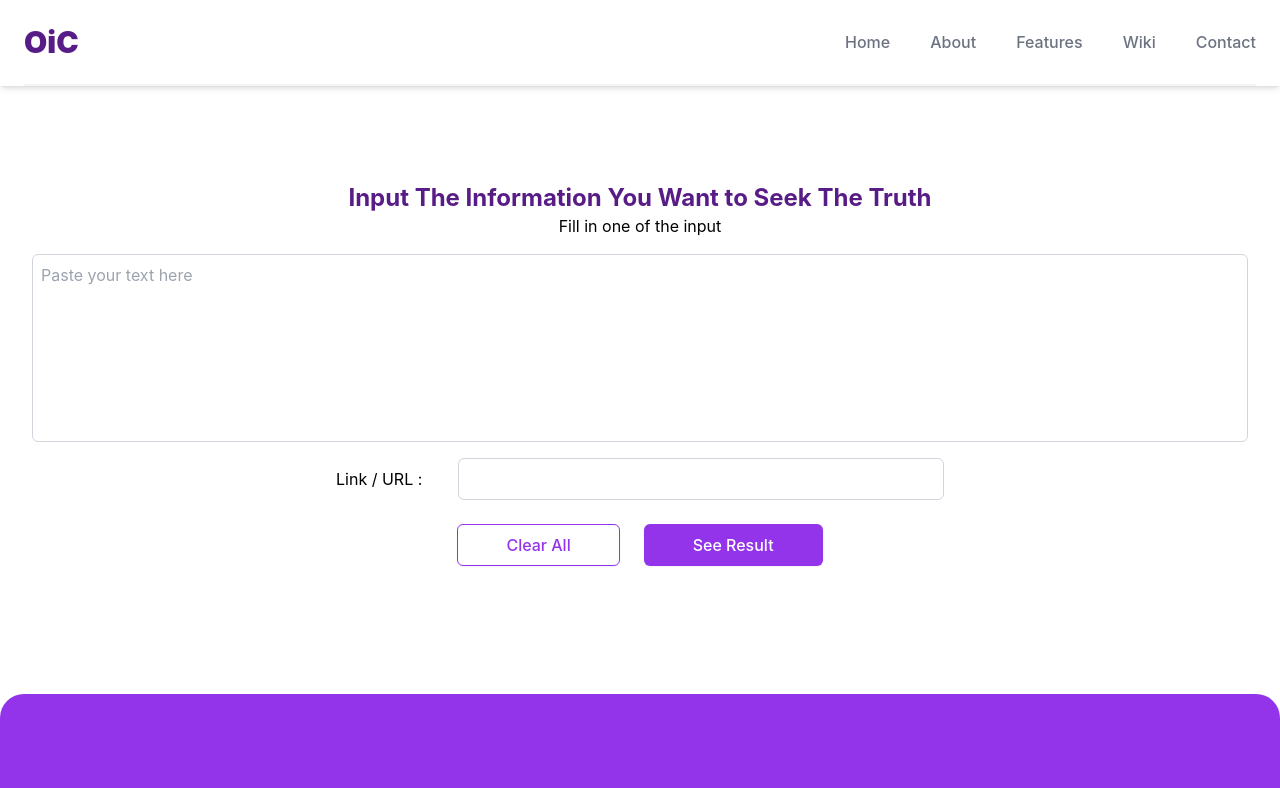
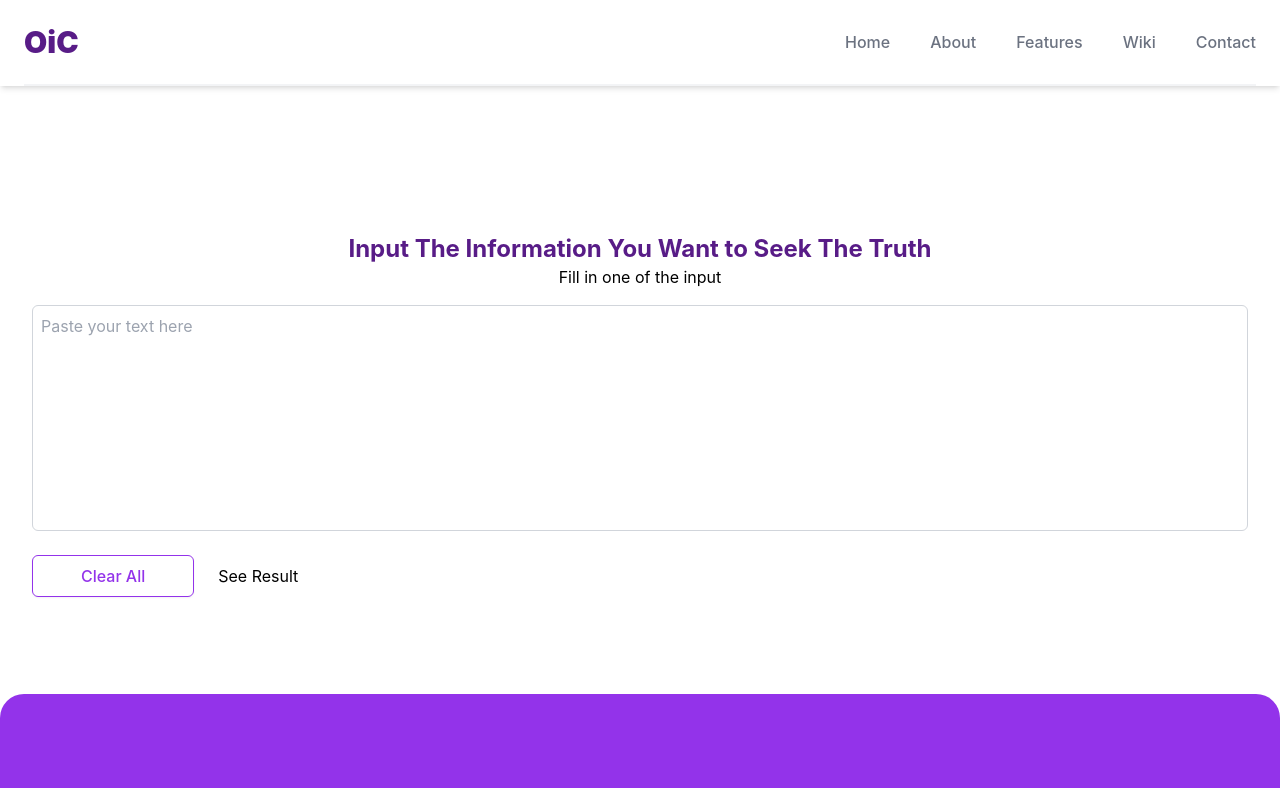
Before and after one commit to sidqiaverroes/OiC-Senior-Project, a React (Create React App) app in the folder client/: page /seek in a window 1280 px wide. Shown: the top 788 px of the page. Built offline with nearby package versions, Linux system fonts and the light colour scheme.

Commit message:
integrate client and server

```diff
--- a/client/src/components/CircleProgress.jsx
+++ b/client/src/components/CircleProgress.jsx
@@ -75,7 +75,7 @@ export default function CircularStatic(props) {
           clearInterval(timer);
           return prevProgress;
         } else {
-          return prevProgress + 5;
+          return prevProgress + 1;
         }
       });
     }, 50);
--- a/client/src/components/Result.jsx
+++ b/client/src/components/Result.jsx
@@ -2,8 +2,10 @@ import React, { useState } from "react";
 import { Link } from "react-router-dom";
 import CircleProgress from "./CircleProgress";
 
-export default function Result() {
-  const [targetProgress, setTargetProgress] = useState(70);
+export default function Result({ result, handleSeekAgain }) {
+  const [targetProgress, setTargetProgress] = useState(
+    result.detection_result[0] * 100
+  );
 
   const handleInputChange = (event) => {
     setTargetProgress(Number(event.target.value));
@@ -48,12 +50,12 @@ export default function Result() {
           >
             Give Feedback
           </Link>
-          <Link
-            to="/seek"
+          <button
+            onClick={handleSeekAgain}
             className=" items-center justify-center px-12 py-2 rounded-md shadow-sm text-base font-medium text-purple-700 hover:text-white border border-purple-700 hover:bg-purple-700"
           >
             Seek Again
-          </Link>
+          </button>
           <Link
             onClick={handleShareClick}
             className=" items-center justify-center px-4 py-2 rounded-md shadow-sm text-base font-medium text-purple-700 hover:text-white border border-purple-700 hover:bg-purple-700"
--- a/client/src/components/Seek.jsx
+++ b/client/src/components/Seek.jsx
@@ -1,7 +1,13 @@
-import React from "react";
+import React, { useState } from "react";
 import { Link } from "react-router-dom";
 
-export default function Seek() {
+export default function Seek({ handleSubmit }) {
+  const [inputText, setInputText] = useState("");
+
+  const handleClear = () => {
+    setInputText("");
+  };
+
   return (
     <div className="max-w-7xl mx-auto px-4 sm:px-6 lg:px-8 flex flex-col gap-8 py-24">
       <div className="flex flex-col justify-center items-center h-96">
@@ -9,30 +15,34 @@ export default function Seek() {
           Input The Information You Want to Seek The Truth
         </h2>
         <p>Fill in one of the input</p>
-
+        <form onSubmit={(e) => handleSubmit(e, inputText)} className="w-full">
           <div className="my-4 w-full h-full">
             <textarea
               placeholder="Paste your text here"
+              value={inputText}
+              onChange={(e) => setInputText(e.target.value)}
+              rows={5}
+              maxLength={3000}
+              name="input_text"
               className=" w-full h-full p-2 border border-gray-300 rounded-md resize-none focus:outline-none focus:ring-2 focus:ring-purple-600 focus:border-transparent"
             ></textarea>
           </div>
 
-        <div className="flex flex-row w-1/2 items-center justify-between">
+          {/* <div className="flex flex-row w-1/2 items-center justify-between">
             <p>Link / URL :</p>
             <input className=" w-4/5 p-2 border border-gray-300 rounded-md resize-none focus:outline-none focus:ring-2 focus:ring-purple-600 focus:border-transparent"></input>
-        </div>
+          </div> */}
 
           <div className="flex flex-row mt-6 gap-6">
-          <button className=" items-center justify-center px-12 py-2 rounded-md shadow-sm text-base font-medium text-purple-600 border border-purple-600 hover:bg-purple-700 hover:text-white">
+            <button
+              onClick={handleClear}
+              className=" items-center justify-center px-12 py-2 rounded-md shadow-sm text-base font-medium text-purple-600 border border-purple-600 hover:bg-purple-700 hover:text-white"
+            >
               Clear All
             </button>
-          <Link
-            to="/result"
-            className=" items-center justify-center px-12 py-2 border border-transparent rounded-md shadow-sm text-base font-medium text-white bg-purple-600 hover:bg-purple-700"
-          >
-            See Result
-          </Link>
+            <button type="Submit">See Result</button>
           </div>
+        </form>
       </div>
     </div>
   );
--- a/client/src/pages/seekPage.jsx
+++ b/client/src/pages/seekPage.jsx
@@ -1,16 +1,56 @@
-import React from "react";
+import React, { useState } from "react";
 import Navbar from "../components/Navbar";
 import Seek from "../components/Seek";
+import Result from "../components/Result";
 import Contact from "../components/Contact";
 
-function seekPage() {
+function SeekPage() {
+  const [result, setResult] = useState(null);
+
+  const handleSubmit = async (e, inputText) => {
+    e.preventDefault();
+
+    try {
+      const response = await fetch("http://127.0.0.1:5000/detect-news", {
+        method: "POST",
+        headers: {
+          "Content-Type": "application/json",
+        },
+        body: JSON.stringify({ input_text: inputText }),
+      });
+
+      if (response.ok) {
+        // Handle successful response
+        const data = await response.json();
+        console.log(data);
+        setResult(data);
+      } else {
+        // Handle error response
+        console.error("Error:", response.statusText);
+      }
+    } catch (error) {
+      // Handle network error
+      console.error("Error:", error.message);
+    }
+  };
+
+  const handleSeekAgain = () => {
+    // Do something with the parameter received from the child component
+    setResult("");
+  };
+
   return (
     <div>
       <Navbar />
-      <Seek />
+      {result ? (
+        <Result result={result} handleSeekAgain={handleSeekAgain} />
+      ) : (
+        <Seek handleSubmit={handleSubmit} />
+      )}
+
       <Contact />
     </div>
   );
 }
 
-export default seekPage;
+export default SeekPage;
```
Also changed, not shown: 1 other file (tests, documents, lock files or other folders). Lines whose indentation alone changed are shown as unchanged.
